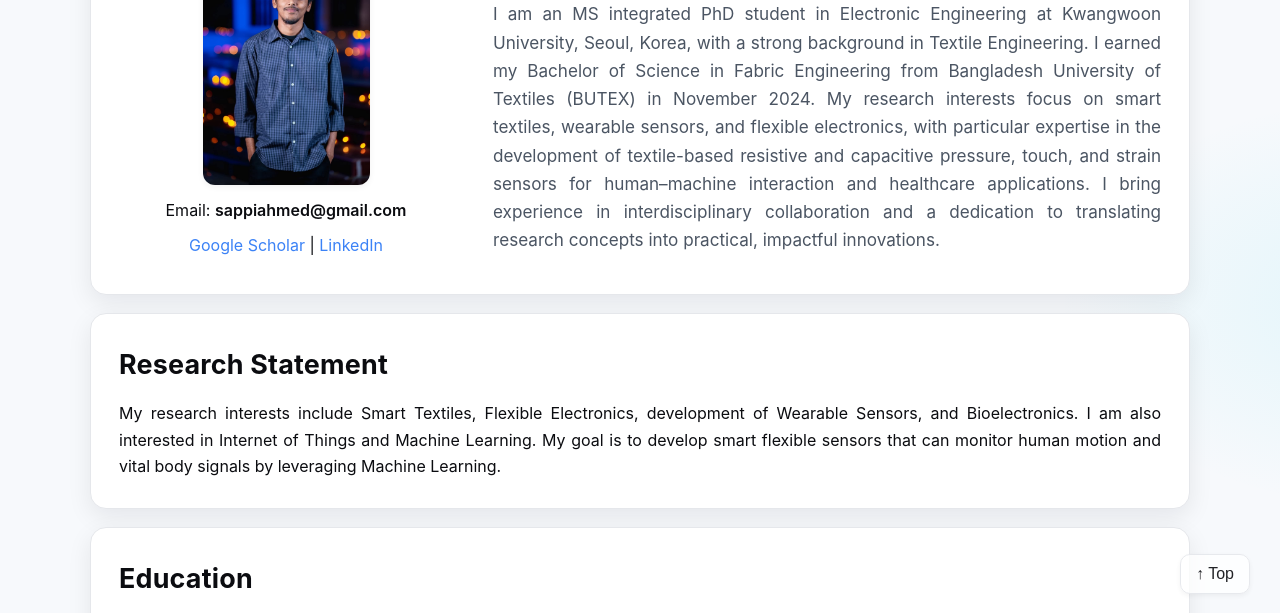
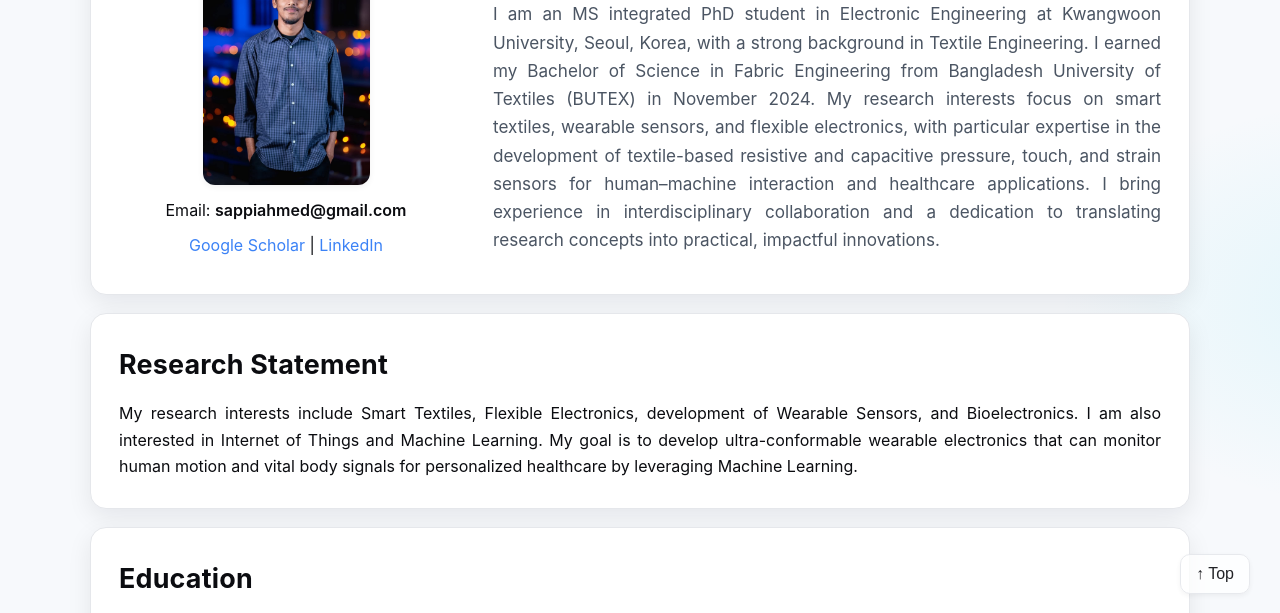
Before and after one commit to sappiahmed/sappiahmed.github.io, a plain HTML site: page index.html in a window 1280 px wide. Shown: the part 176-789 px from the top of the page. Drawn offline with Linux system fonts and the light colour scheme.

Commit message:
Research Statement Modified

```diff
--- a/index.html
+++ b/index.html
@@ -65,8 +65,8 @@
         My research interests include Smart Textiles, Flexible Electronics,
         development of Wearable Sensors, and Bioelectronics. I am also
         interested in Internet of Things and Machine Learning. My goal is to
-        develop smart flexible sensors that can monitor human motion and vital
-        body signals by leveraging Machine Learning.
+        develop ultra-conformable wearable electronics that can monitor human motion and vital
+        body signals for personalized healthcare by leveraging Machine Learning.
       </p>
     </div>
   </section>
```
